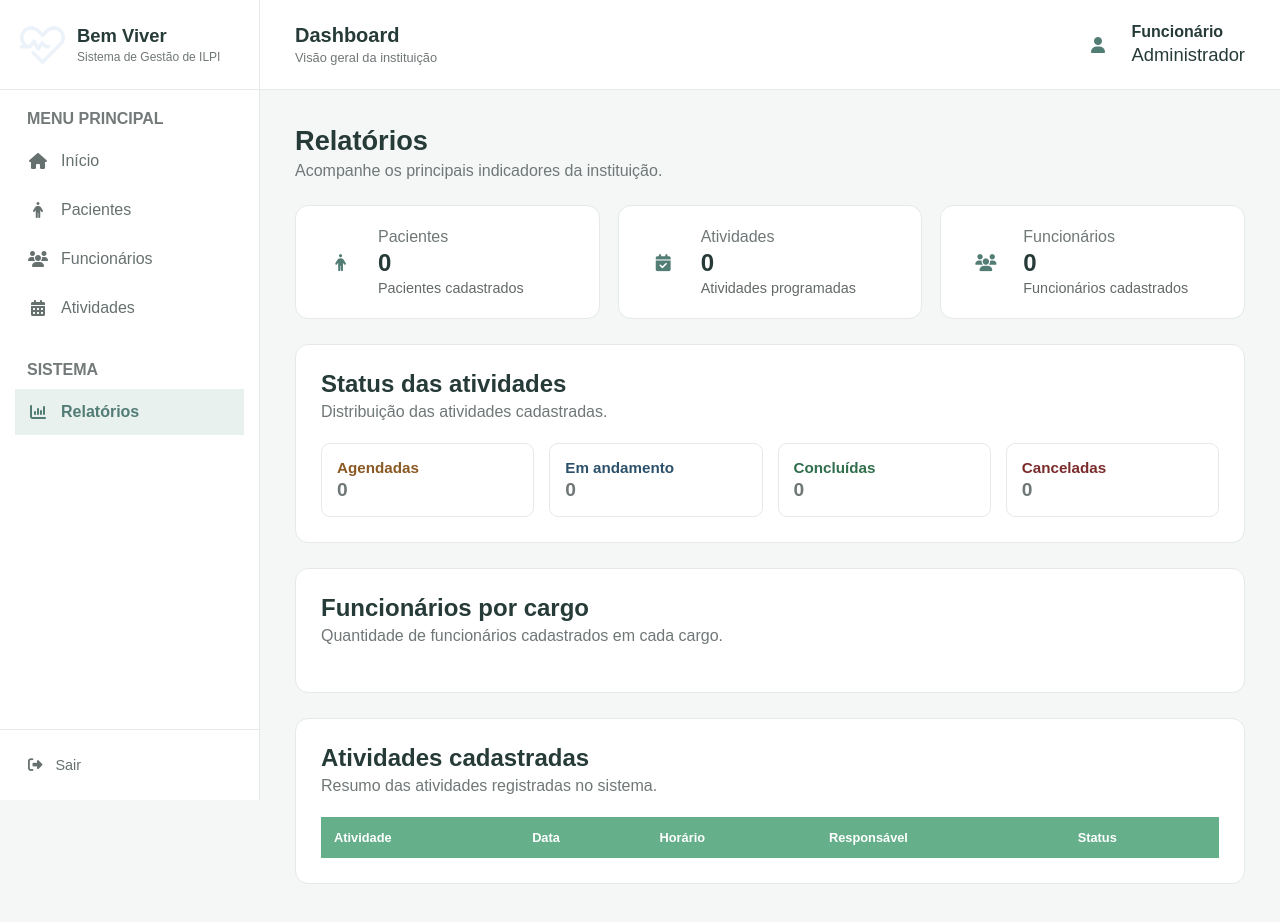
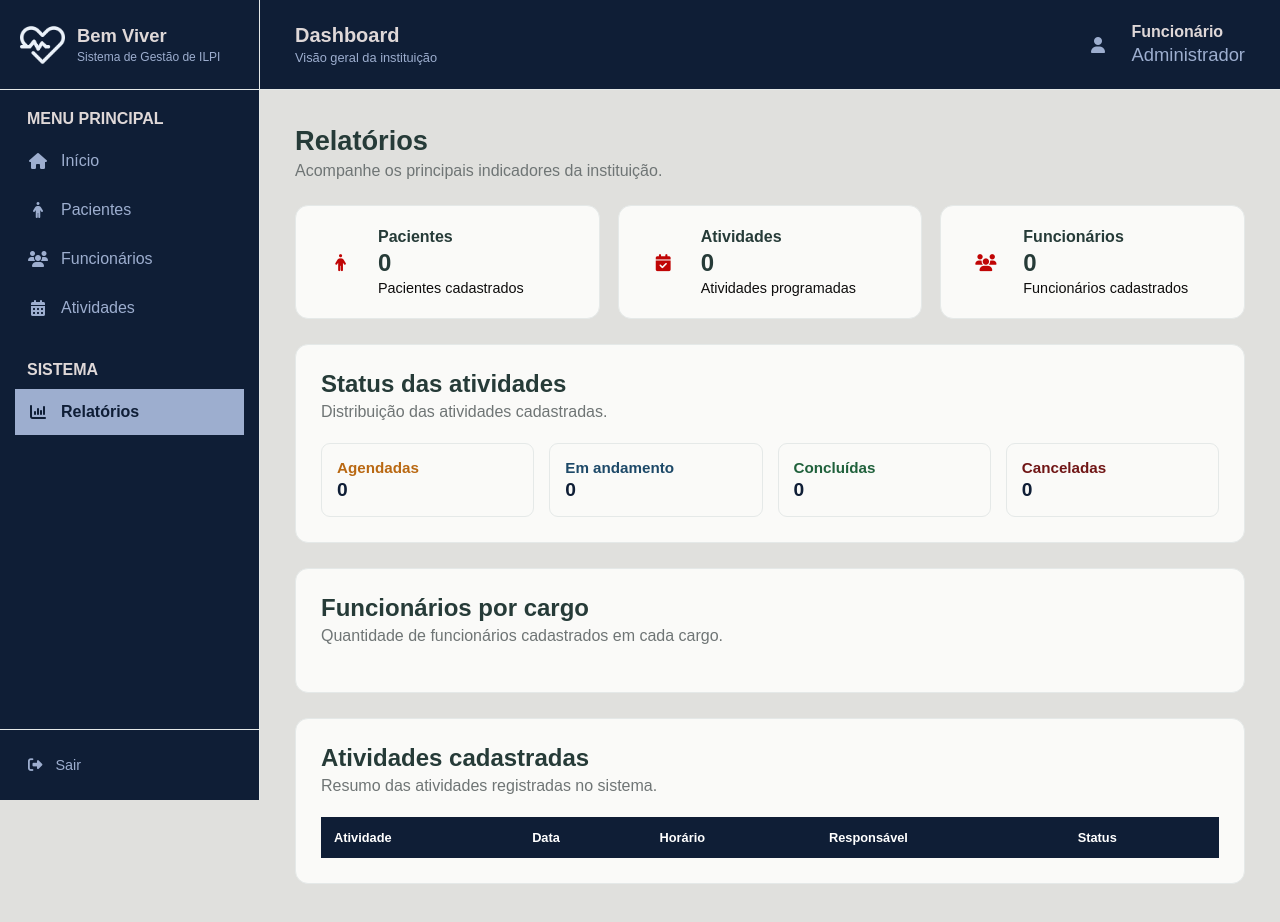
Before and after one commit to Eliana-061/sistema_bem_viver, a plain HTML site: page relatorios.html in a window 1280 px wide. Drawn offline with Linux system fonts and the light colour scheme; no server answers.

Commit message:
Add files via upload

```diff
--- a/css/atividades.css
+++ b/css/atividades.css
@@ -32,7 +32,7 @@
   font-size: 1rem;
 }
 .painel_tabela {
-  background: white;
+  background: var(--branco-suave);
   border: 1px solid var(--border);
   border-radius: 13px;
   padding: 25px;
@@ -46,7 +46,7 @@ table {
   border-collapse: collapse;
 }
 thead {
-  background: #65af8a;
+  background: var(--blue);
 }
 th {
   padding: 13px;
@@ -88,7 +88,7 @@ tbody tr:hover {
 
 /*FORMULÁRIO*/
 .painel_form {
-  background: white;
+  background: var(--branco-suave);
   border: 1px solid var(--border);
   border-radius: 13px;
   padding: 25px;
@@ -118,7 +118,7 @@ select {
   padding: 11px 13px;
   border: 1px solid #d9dfdd;
   border-radius: 8px;
-  background: white;
+  background: var(--branco-suave);
   color: var(--text);
   font-family: inherit;
   font-size: 0.85rem;
@@ -150,7 +150,7 @@ select {
   padding: 8px 10px;
   border: none;
   border-radius: 8px;
-  background: rgb(170, 49, 49);
+  background: var(--accent);
   color: white;
   font-size: 0.85rem;
   font-weight: 700;
@@ -160,13 +160,13 @@ select {
   justify-content: center;
 }
 .botao_cancelar:hover {
-  background: rgb(145, 34, 34);
+  background: #9c0606;
 }
 .botao_salvar {
   padding: 8px 10px;
   border: none;
   border-radius: 8px;
-  background: #539273;
+  background: #157936;
   color: white;
   font-size: 0.85rem;
   font-weight: 700;
@@ -177,5 +177,5 @@ select {
   gap: 8px;
 }
 .botao_salvar:hover {
-  background: var(--primary-dark);
+  background: #0b4d21;
 }
--- a/css/dashboard.css
+++ b/css/dashboard.css
@@ -1,12 +1,18 @@
 /*DASHBOARD*/
 /*Variáveis das cores principais do dashboard -  facilita a alteração das cores*/
 :root {
+  --blue: #0f1e36;
+  --blue-dark-light: #12395f;
+  --blue-light: #9daecf;
+  --white-gray: #dfd8d8;
+  --branco-suave: #fafaf8;
+  --accent: #c00505;
   --primary: #527d74;
   --primary-dark: #426960;
-  --background: #f5f7f7;
+  --background: rgb(224, 224, 221);
   --white: #ffffff;
   --text: #263b38;
-  --text-light: #707777;
+  --text-light: #6f7575;
   --border: #e5e9e8;
 }
 
@@ -21,7 +27,7 @@
 .sidebar {
   width: 260px;
   min-height: 100vh;
-  background: var(--white);
+  background: var(--blue);
   border-right: 1px solid var(--border);
   display: flex;
   flex-direction: column;
@@ -57,13 +63,13 @@
 }
 .sidebar_logo h1 {
   font-size: 1.15rem;
-  color: var(--text);
+  color: var(--white-gray);
 }
 .sidebar_logo span {
   display: block;
   margin-top: 3px;
   font-size: 0.75rem;
-  color: var(--text-light);
+  color: var(--blue-light);
 }
 
 /*Menu*/
@@ -74,7 +80,7 @@
 .menu_titulo {
   font-size: 1rem;
   font-weight: 700;
-  color: #737a79;
+  color: var(--white-gray);
   padding: 0 12px;
   margin-bottom: 10px;
 }
@@ -88,7 +94,7 @@
   gap: 13px;
   padding: 0 13px;
   margin-bottom: 3px;
-  color: #66716f;
+  color: var(--blue-light);
   text-decoration: none;
   font-size: 1rem;
 }
@@ -98,13 +104,14 @@
   font-size: 16px;
 }
 .menu_item:hover {
-  background: #f0f5f3;
-  color: var(--primary);
+  background: var(--blue-light);
+  color: var(--blue);
+  font-weight: 600;
 }
 .menu_item.active {
   /*A opção do menu vai ficar destacada de acordo com a página em que o usuário estiver*/
-  background: #e9f1ef;
-  color: var(--primary);
+  background: var(--blue-light);
+  color: var(--blue);
   font-weight: 600;
 }
 /*Botão sair*/
@@ -122,7 +129,7 @@
   border: none;
   border-radius: 9px;
   background: transparent;
-  color: #66716f;
+  color: var(--blue-light);
   font-size: 0.9rem;
   text-align: left;
 }
@@ -136,7 +143,7 @@
 /*Cabeçalho*/
 .cabecalho{
   height: 90px;
-  background: var(--white);
+  background: var(--blue);
   border-bottom: 1px solid var(--border);
   display: flex;
   align-items: center;
@@ -145,11 +152,11 @@
 }
 .pagina_titulo h2{
   font-size: 1.25rem;
-  color: var(--text);
+  color: var(--white-gray);
 }
 .pagina_titulo p{
   margin-top: 3px;
-  color: var(--text-light);
+  color: var(--blue-light);
   font-size: 0.8rem;
 }
 /*Usuário*/
@@ -162,7 +169,7 @@
   width: 45px;
   height: 45px;
   background: transparent;
-  color: var(--primary);
+  color: var(--blue-light);
   display: flex;
   align-items: center;
   justify-content: center;
@@ -173,11 +180,11 @@
   gap: 3px;
 }
 .info_user strong{
-  color: var(--text);
+  color: var(--white-gray);
   font-size: 1rem;
 }
 .info_user span{
-  color: var(--text);
+  color: var(--blue-light);
   font-size: 1.15rem;
 }
 
@@ -205,11 +212,11 @@
 .cards_resumo{
   display: grid;
   grid-template-columns: repeat(3, 1fr);
+  margin-bottom: 25px;
   gap: 18px;
-  margin-bottom: 25px;
 }
 .card_resumo{
-  background: var(--white);
+  background: var(--branco-suave);
   border: 1px solid var(--border);
   border-radius: 13px;
   padding: 22px;
@@ -227,40 +234,38 @@
   flex-shrink: 0;
 }
 .card_icon i{
-  color: var(--primary);
+  color: var(--accent);
 }
 .card_content {
   display: flex;
   flex-direction: column;
 }
 .card_content span{
-  color: var(--text-light);
+  color: var(--text);
   font-size: 1rem;
   margin-bottom: 3px;
-}
-.card_content strong{
-  color: var(--text);
-  font-size: 1.5rem;
+  font-weight: 700;
 }
 .card_content strong{
   color: var(--text);
   font-size: 1.5rem;
 }
 .card_content p{
-  color: #636968;
+  color: var(--blue-dark);
   font-size: 0.9rem;
   margin-top: 3px;
 }
 
 /*PAINEL DE INFORMAÇÕES*/
 .dashboard_tabela{
-  padding: 15px 65px;
+  padding: 25px 65px;
 }
 .dashboard_painel {
-  background: var(--white);
+  background: var(--branco-suave);
   border: 1px solid var(--border);
   border-radius: 13px;
   padding: 25px;
+  margin-bottom: 25px;
 }
 /*Cabeçalho dos paineis*/
 .painel_cabecalho{
@@ -283,7 +288,7 @@
   text-decoration: none;
   border: none;
   border-radius: 8px;
-  background: var(--primary);
+  background: var(--accent);
   color: white;
   font-size: 0.85rem;
   font-weight: 600;
@@ -294,7 +299,7 @@
   gap: 8px;
 }
 .botao_painel:hover{
-  background: var(--primary-dark);
+  background: #9c0606;
 }
 /*Painel de atividades*/
 .atividade_item{
--- a/css/funcionarios.css
+++ b/css/funcionarios.css
@@ -33,7 +33,7 @@
   font-size: 1rem;
 }
 .painel_tabela {
-  background: white;
+  background: var(--branco-suave);
   border: 1px solid var(--border);
   border-radius: 13px;
   padding: 25px;
@@ -47,7 +47,7 @@ table {
   border-collapse: collapse;
 }
 thead {
-  background: #65af8a;
+  background: var(--blue);
 }
 th {
   padding: 13px;
@@ -88,7 +88,7 @@ tbody tr:hover {
 
 /*FORMULÁRIO*/
 .painel_form {
-  background: white;
+  background: var(--branco-suave);
   border: 1px solid var(--border);
   border-radius: 13px;
   padding: 25px;
@@ -118,7 +118,7 @@ select {
   padding: 11px 13px;
   border: 1px solid #d9dfdd;
   border-radius: 8px;
-  background: white;
+  background: var(--branco-suave);
   color: var(--text);
   font-family: inherit;
   font-size: 0.85rem;
@@ -149,7 +149,7 @@ select {
   padding: 8px 10px;
   border: none;
   border-radius: 8px;
-  background: rgb(170, 49, 49);
+  background: var(--accent);
   color: white;
   font-size: 0.85rem;
   font-weight: 700;
@@ -159,13 +159,13 @@ select {
   justify-content: center;
 }
 .botao_cancelar:hover {
-  background: rgb(145, 34, 34);
+  background: #9c0606;
 }
 .botao_salvar {
   padding: 8px 10px;
   border: none;
   border-radius: 8px;
-  background: #539273;
+  background: #157936;
   color: white;
   font-size: 0.85rem;
   font-weight: 700;
@@ -176,5 +176,5 @@ select {
   gap: 8px;
 }
 .botao_salvar:hover {
-  background: var(--primary-dark);
+  background: #0b4d21;
 }
--- a/css/pacientes.css
+++ b/css/pacientes.css
@@ -33,7 +33,7 @@
   font-size: 1rem;
 }
 .painel_tabela {
-  background: white;
+  background: var(--branco-suave);
   border: 1px solid var(--border);
   border-radius: 13px;
   padding: 25px;
@@ -47,7 +47,7 @@ table {
   border-collapse: collapse;
 }
 thead {
-  background: #65af8a;
+  background: var(--blue);
 }
 th {
   padding: 13px;
@@ -88,7 +88,7 @@ tbody tr:hover {
 
 /*FORMULÁRIO*/
 .painel_form {
-  background: white;
+  background: var(--branco-suave);
   border: 1px solid var(--border);
   border-radius: 13px;
   padding: 25px;
@@ -117,7 +117,7 @@ tbody tr:hover {
   padding: 11px 13px;
   border: 1px solid #d9dfdd;
   border-radius: 8px;
-  background: white;
+  background: var(--branco-suave);
   color: var(--text);
   font-family: inherit;
   font-size: 0.85rem;
@@ -144,7 +144,7 @@ tbody tr:hover {
   padding: 8px 10px;
   border: none;
   border-radius: 8px;
-  background: rgb(170, 49, 49);
+  background: var(--accent);
   color: white;
   font-size: 0.85rem;
   font-weight: 700;
@@ -154,13 +154,13 @@ tbody tr:hover {
   justify-content: center;
 }
 .botao_cancelar:hover {
-  background: rgb(145, 34, 34);
+  background: #9c0606;
 }
 .botao_salvar {
   padding: 8px 10px;
   border: none;
   border-radius: 8px;
-  background: #539273;
+  background: #157936;
   color: white;
   font-size: 0.85rem;
   font-weight: 700;
@@ -171,5 +171,5 @@ tbody tr:hover {
   gap: 8px;
 }
 .botao_salvar:hover {
-  background: var(--primary-dark);
+  background: #0b4d21;
 }
--- a/css/relatorios.css
+++ b/css/relatorios.css
@@ -4,7 +4,7 @@
 
 /*Painel*/
 .relatorio_painel {
-  background: var(--white);
+  background: var(--branco-suave);
   border: 1px solid var(--border);
   border-radius: 13px;
   padding: 25px;
@@ -44,23 +44,24 @@
 }
 .status_item strong {
   font-size: 0.95rem;
+  font-weight: 700;
 }
 .status_item div span {
-  color: var(--text-light);
+  color: var(--blue);
   font-size: 1.2rem;
   font-weight: 600;
 }
 .agendada {
-  color: #8a5823;
+  color: #b96812;
 }
 .andamento {
-  color: #2d516b;
+  color: #1d4968;
 }
 .concluida {
-  color: #316e4b;
+  color: #20613c;
 }
 .cancelada {
-  color: #7a2b2b;
+  color: #701616;
 }
 
 /*Cargos*/
@@ -96,7 +97,7 @@ table {
   border-collapse: collapse;
 }
 thead {
-  background: #65af8a;
+  background: var(--blue);
 }
 th {
   padding: 13px;
```
Also changed, not shown: css/login.css (+20 -1 lines).
